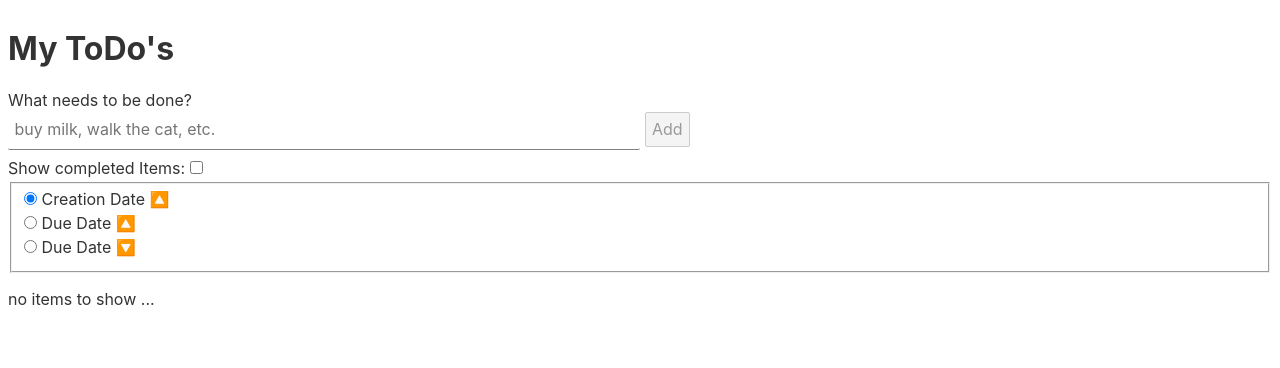
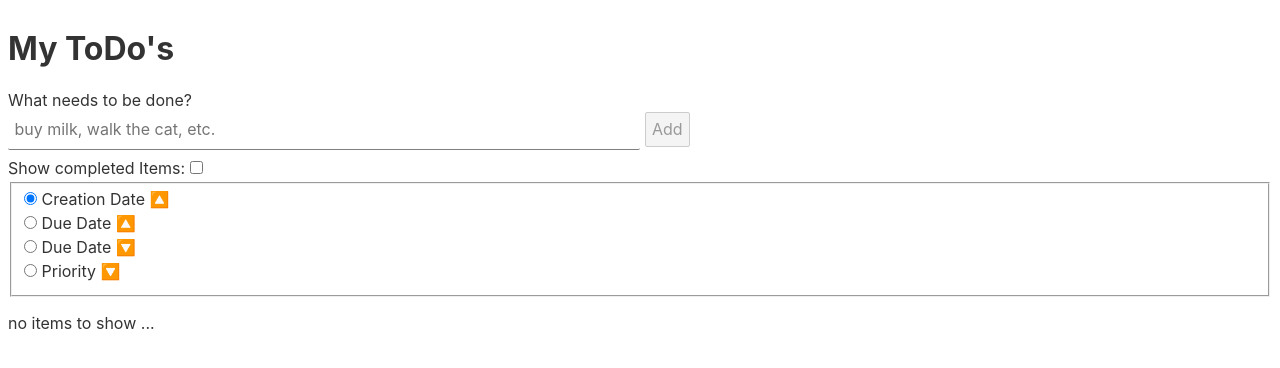
Before and after one commit to martinemmert/svelte-todo-app, a Svelte app: page / in a window 1280 px wide. Shown: the top 368 px of the page. Built offline with nearby package versions, Linux system fonts and the light colour scheme.

Commit message:
feat: add sort by priority descending
closes #21

```diff
--- a/src/App.svelte
+++ b/src/App.svelte
@@ -14,6 +14,9 @@
         break;
       case "dueDateDescending":
         orderFunction = todoUtils.orderDescendingByDueDate;
+        break;
+      case "priorityDescending":
+        orderFunction = todoUtils.orderDescendingByPriority;
         break;
       default:
         orderFunction = todoUtils.orderAscendingByCreationDate;
@@ -43,6 +46,10 @@
         <input type="radio" bind:group={$sortOrder} value="dueDateDescending" />
         Due Date 🔽
       </label>
+      <label>
+        <input type="radio" bind:group={$sortOrder} value="priorityDescending" />
+        Priority 🔽
+      </label>
     </fieldset>
   </div>
   <TodoList
--- a/src/todo-utilities.js
+++ b/src/todo-utilities.js
@@ -1,6 +1,11 @@
 export function orderAscendingByCreationDate(a, b) {
   if (a.createdOn === b.createdOn) return 0;
   return a.createdOn > b.createdOn ? 1 : -1;
+}
+
+export function orderDescendingByPriority(a, b) {
+  if (a.priority === b.priority) return 0;
+  return a.priority < b.priority ? 1 : -1;
 }
 
 export function orderAscendingByDueDate(a, b) {
```
